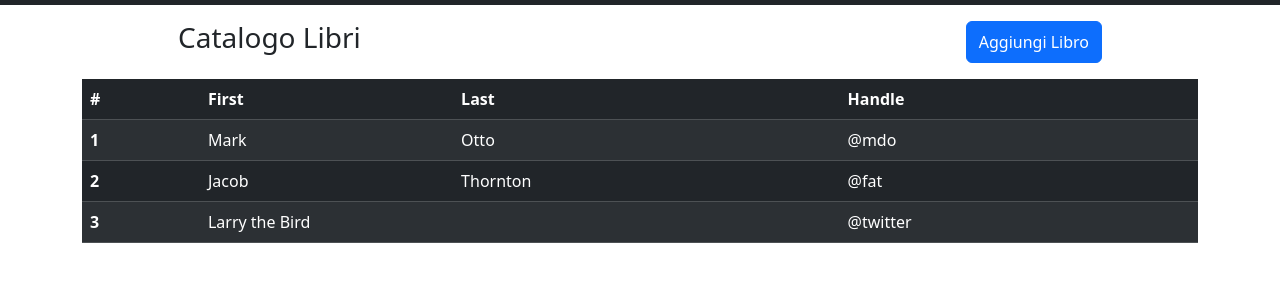
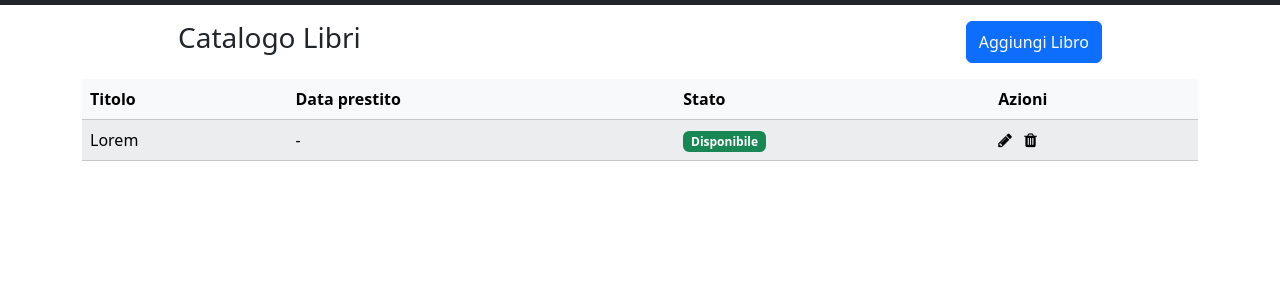
Before and after one commit to CampanelliEmanuele/html-css-bootstrap-dashboard, a plain HTML site: page index.html in a window 1280 px wide. Shown: the part 71-352 px from the top of the page. Drawn offline with nearby package versions, Linux system fonts and the light colour scheme.

Commit message:
Add: first table row

```diff
--- a/index.html
+++ b/index.html
@@ -4,13 +4,18 @@
 <head>
     <meta charset="UTF-8">
     <meta name="viewport" content="width=device-width, initial-scale=1.0">
-    <title>Document</title>
+    <title>Bootstrap dashboard</title>
+    <!-- BOOTSTRAP -->
+    <link href="https://cdn.jsdelivr.net/npm/bootstrap@5.3.2/dist/css/bootstrap.min.css" rel="stylesheet"
+        integrity="sha384-T3c6CoIi6uLrA9TneNEoa7RxnatzjcDSCmG1MXxSR1GAsXEV/Dwwykc2MPK8M2HN" crossorigin="anonymous">
+
+    <!-- ICONS -->
+    <link rel="stylesheet" href="https://cdnjs.cloudflare.com/ajax/libs/font-awesome/4.7.0/css/font-awesome.min.css">
 </head>
-<link href="https://cdn.jsdelivr.net/npm/bootstrap@5.3.2/dist/css/bootstrap.min.css" rel="stylesheet"
-    integrity="sha384-T3c6CoIi6uLrA9TneNEoa7RxnatzjcDSCmG1MXxSR1GAsXEV/Dwwykc2MPK8M2HN" crossorigin="anonymous">
+
+
 
 <body>
-
     <header>
         <nav class="navbar navbar-expand-lg navbar-dark bg-dark">
             <div class="container-fluid">
@@ -46,32 +51,24 @@
 
             <!-- TABLE -->
             <div class="table-responsive">
-                <table class="table table-dark table-striped">
+                <table class="table table-light table-striped">
                     <thead>
                         <tr>
-                            <th scope="col">#</th>
-                            <th scope="col">First</th>
-                            <th scope="col">Last</th>
-                            <th scope="col">Handle</th>
+                            <th scope="col">Titolo</th>
+                            <th scope="col">Data prestito</th>
+                            <th scope="col">Stato</th>
+                            <th scope="col">Azioni</th>
                         </tr>
                     </thead>
                     <tbody>
                         <tr>
-                            <th scope="row">1</th>
-                            <td>Mark</td>
-                            <td>Otto</td>
-                            <td>@mdo</td>
-                        </tr>
-                        <tr>
-                            <th scope="row">2</th>
-                            <td>Jacob</td>
-                            <td>Thornton</td>
-                            <td>@fat</td>
-                        </tr>
-                        <tr>
-                            <th scope="row">3</th>
-                            <td colspan="2">Larry the Bird</td>
-                            <td>@twitter</td>
+                            <td>Lorem</td>
+                            <td>-</td>
+                            <td><span class="badge text-bg-success">Disponibile</span></td>
+                            <td>
+                                <i class="fa fa-pencil pe-2"></i>
+                                <i class="fa fa-trash"></i>
+                            </td>
                         </tr>
                     </tbody>
                 </table>
```
